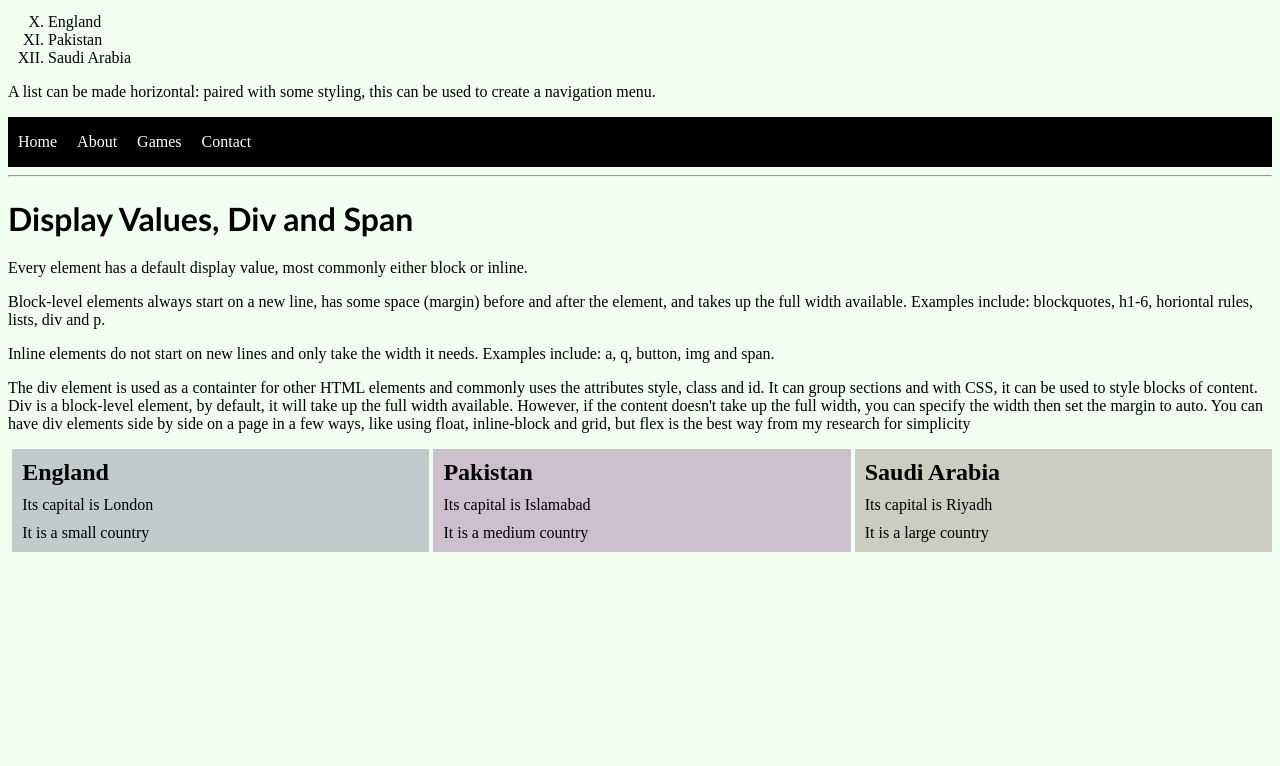
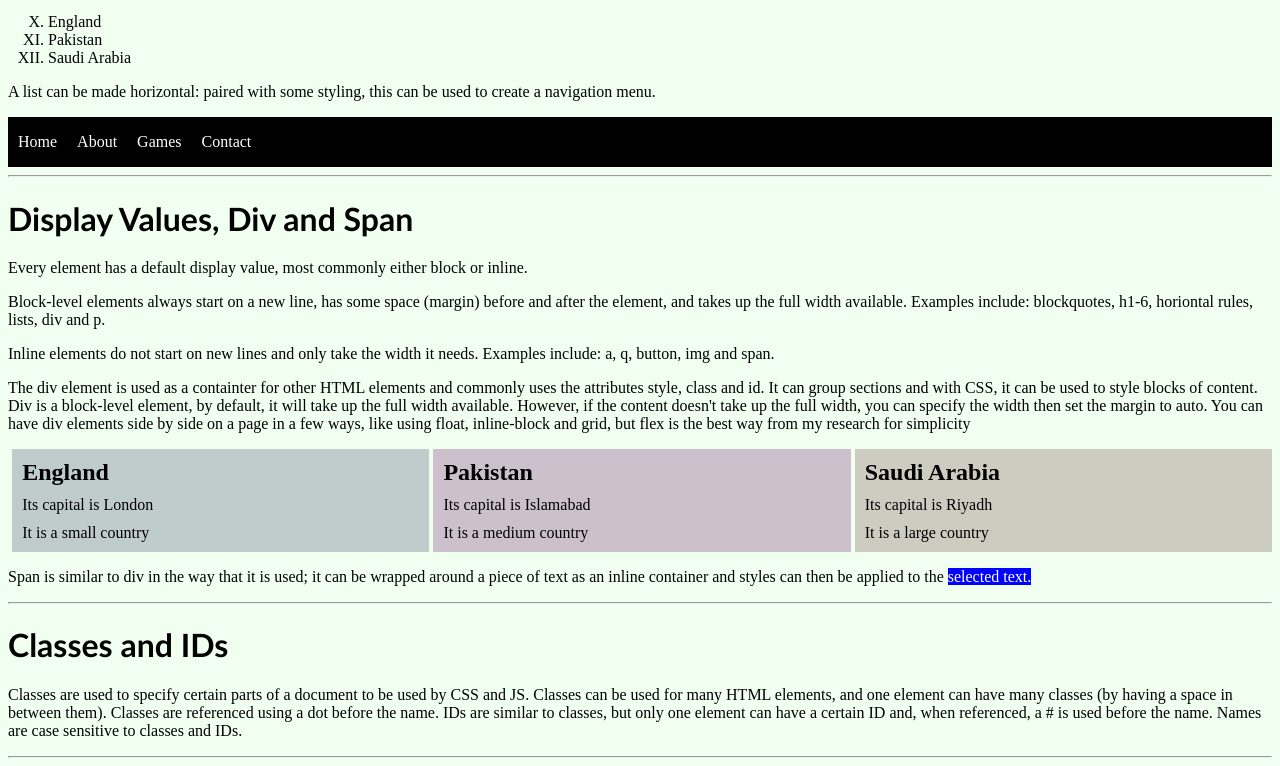
Before and after one commit to Ibyst/Website-Tutorial, a plain HTML site: page index.htm in a window 1280 px wide. Shown: the part 4954-5720 px from the top of the page. Before the commit the page ends 5514 px from the top, so only its background shows below. Drawn offline with Linux system fonts and the light colour scheme.

Commit message:
10th commit

```diff
--- a/index.htm
+++ b/index.htm
@@ -278,6 +278,18 @@ a few ways, like using float, inline-block and grid, but flex is the best way fr
         <p>It is a large country</p>
     </div>
 </div>
+<p>Span is similar to div in the way that it is used; it can be wrapped around a piece of text as an inline
+container and styles can then be applied to the <span style="background-color: blue; color:white">selected
+text.</span></p>
+
+<hr>
+<h1>Classes and IDs</h1>
+<p>Classes are used to specify certain parts of a document to be used by CSS and JS. Classes can be used for
+many HTML elements, and one element can have many classes (by having a space in between them). Classes are
+referenced using a dot before the name. IDs are similar to classes, but only one element can have a certain ID
+and, when referenced, a # is used before the name. Names are case sensitive to classes and IDs.</p>
+
+<hr>
 
 </body>
 </html>
--- a/styles.css
+++ b/styles.css
@@ -59,7 +59,6 @@ ul li:hover{
 
 div.Countries{
     display:flex;
-    align-content: center;
 }
 div.Countries div{
     width:33%;
```
